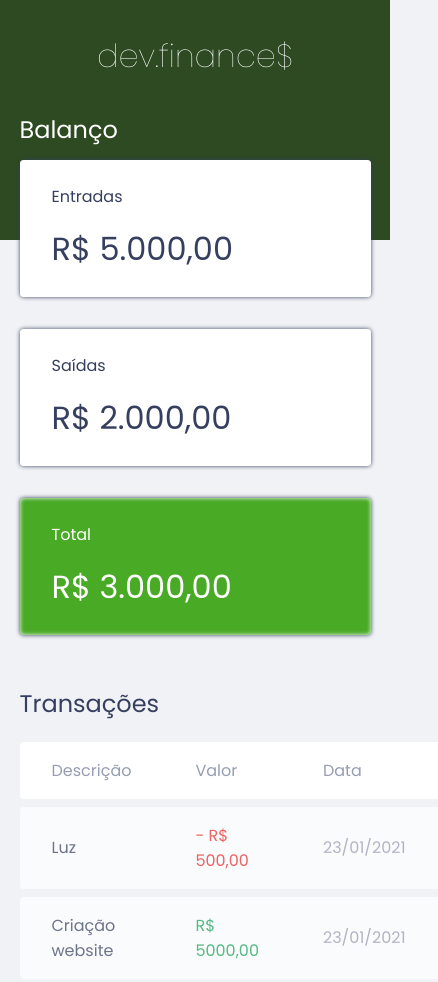
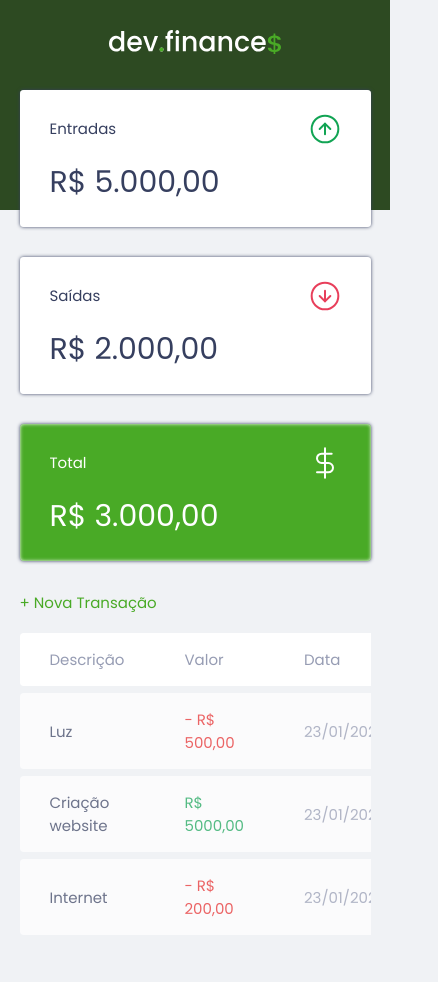
Before and after one commit to uchoamaster/MaratonaDiscover, a plain HTML site: page index.html in a window 390 px wide. Shown: the top 982 px of the page, 438 px wide, since content can reach past the window. Drawn offline with Linux system fonts and the light colour scheme.

Commit message:
adicionando responsividade nas tabelas

```diff
--- a/index.html
+++ b/index.html
@@ -12,25 +12,34 @@
 
 <body>
     <header>
-        <h1 id="logo">dev.finance$</h1>
+        <img src="./assets/logo.svg" alt="Logo Dev Finance">
     </header>
 
     <main class="container">
         <section id="balance">
-            <h2>Balanço</h2>
+            <h2 class="sr-only">Balanço</h2>
 
             <div class="card">
-                <h3>Entradas</h3>
+                <h3>
+                   <span>Entradas</span>
+                   <img src="./assets/income.svg" alt="Image de Entradas">
+                </h3>
                 <p>R$ 5.000,00</p>
             </div>
 
             <div class="card">
-                <h3>Saídas</h3>
+                <h3>
+                   <span>Saídas</span>
+                   <img src="./assets/expense.svg" alt="Image de Saidas">
+                </h3>
                 <p>R$ 2.000,00</p>
             </div>
 
             <div class="card total">
-                <h3>Total</h3>
+                <h3>
+                   <span>Total</span>
+                   <img src="./assets/total.svg" alt="Image de Total">
+                </h3>
                 <p>R$ 3.000,00</p>
             </div>
 
@@ -39,13 +48,15 @@
 
         </section>
         <section id="transaction">
-            <h2>Transações</h2>
+            <h2 class="sr-only">Transações</h2>
+            <a href="#" class="button new">+ Nova Transação</a>
             <table id="data-table">
                 <thead>
                     <tr>
                         <th>Descrição</th>
                         <th>Valor</th>
                         <th>Data</th>
+                        <th></th>
                     </tr>
                 </thead>
                 <tbody>
@@ -53,16 +64,25 @@
                         <td class="description">Luz</td>
                         <td class="expense">- R$ 500,00</td>
                         <td class="date">23/01/2021</td>
+                        <td>
+                            <img src="./assets/minus.svg" alt="Remover Transação">
+                        </td>
                     </tr>
                     <tr>
                         <td class="description">Criação website</td>
                         <td class="income">R$ 5000,00</td>
                         <td class="date">23/01/2021</td>
+                        <td>
+                            <img src="./assets/minus.svg" alt="Remover Transação">
+                        </td>
                     </tr>
                     <tr>
                         <td class="description">Internet</td>
                         <td class="expense">- R$ 200,00</td>
                         <td class="date">23/01/2021</td>
+                        <td>
+                            <img src="./assets/minus.svg" alt="Remover Transação">
+                        </td>
                     </tr>
                 </tbody>
             </table>
--- a/styles.css
+++ b/styles.css
@@ -7,6 +7,9 @@
     padding: 0;
     box-sizing: border-box;
 }
+html{
+    font-size: 93.75%; /*mesma coisa que 15px*/
+}
 body{
     background: #f0f2f5;
     font-family: 'Poppins', sans-serif;
@@ -15,6 +18,18 @@ body{
     width: min(90vw, 800px);
     margin: auto;
 }
+/*sr-only - propriedade para ocultar um texto em um h2 sem afetar motores de busca para pessoas com deficiência visual*/
+.sr-only{
+    position: absolute;
+    width: 1px;
+    height: 1px;
+    padding: 0;
+    margin: -1px;
+    overflow: hidden;
+    clip: rect(0, 0, 0, 0);
+    white-space: nowrap;
+    border-width: 0;
+}
 /*Title ========================================*/
 h2{
     margin-top: 3.2rem;
@@ -22,6 +37,20 @@ h2{
     color:var(--dark-blue);
     font-weight: normal;
 }
+
+/*Links and Buttons ========================================*/
+a{
+    color: #49aa26;
+    text-decoration: none;
+}
+.button.new{
+    display: inline-block;
+    margin-bottom: 0.8rem;
+}
+a:hover{
+    color: #3dd705;
+}
+
 /*Header ========================================*/
 header{
 background: #2d4a22;
@@ -67,6 +96,9 @@ font-weight: 100;
 .card h3{
 font-weight: normal;
 font-size: 1rem;
+display: flex;
+align-items: center;
+justify-content: space-between;/*espaço entre - isso que significa o space-between*/
 }
 
 .card p{
@@ -80,9 +112,11 @@ margin-top: 1rem;
 }
 /*Table ======================================*/
 #data-table{
+    display: block;
     width: 100%;
     border-spacing: 0 0.5rem;
     color: #969cb3;
+    overflow-x: auto;/*muito util isso para criar uma barra de rolagem no mobile*/
 }
 table thead th{
     background: white;
@@ -100,6 +134,10 @@ table tbody tr td:first-child{
     -moz-border-radius: 0.25rem 0 0 0.25rem;
     -ms-border-radius: 0.25rem 0 0 0.25rem;
     -o-border-radius: 0.25rem 0 0 0.25rem;
+}
+table thead tr th:last-child,
+table tbody tr td:last-child{
+border-radius: 0 0.25rem  0.25rem 0;
 }
 table tbody tr {
     opacity: 0.7;
@@ -133,3 +171,16 @@ footer{
     opacity: 0.6;
 
 }
+
+/*Responsive ======================================*/
+
+@media (min-width: 800px) {
+    html{
+        font-size: 87.5%;
+    }
+    #balance{
+        display: grid;
+        grid-template-columns: repeat(3, 1fr) ;
+        gap: 2rem;
+    }
+}
```
